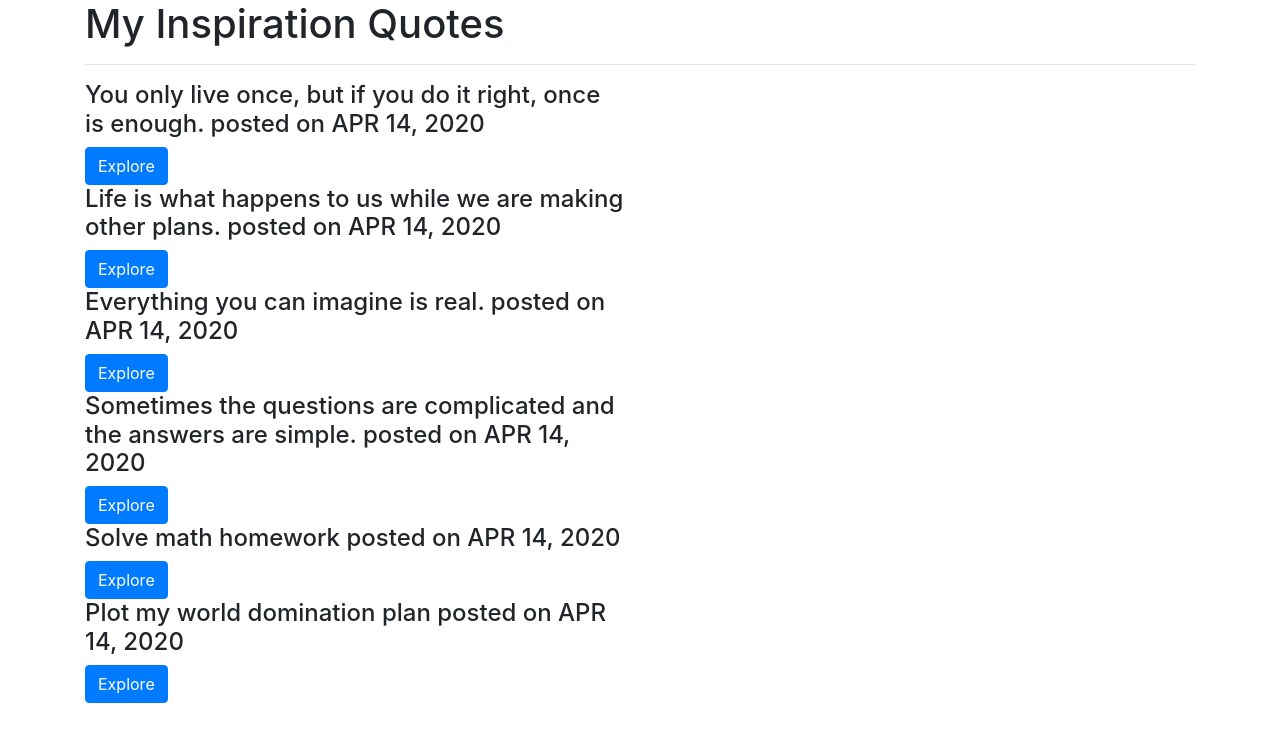
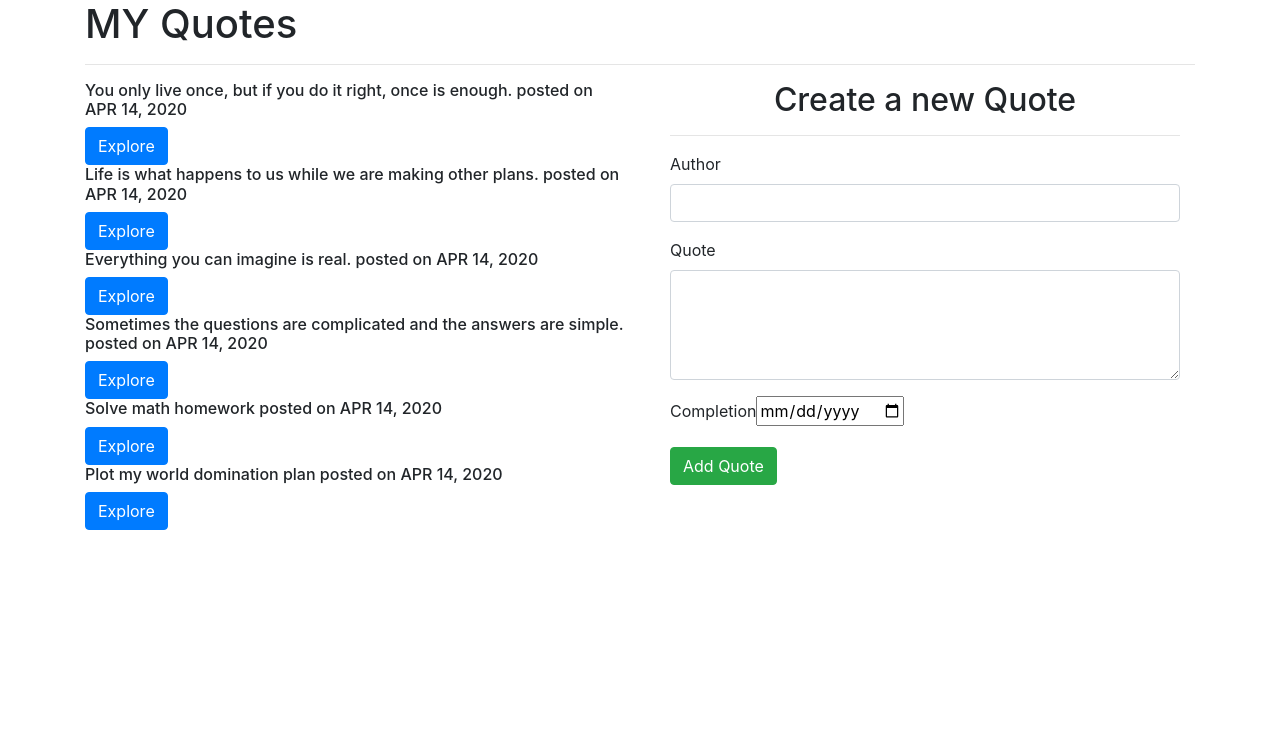
Before and after one commit to dennismwaniki67/angular1, an Angular app: page / in a window 1280 px wide. Shown: the top 742 px of the page. Built offline with nearby package versions, Linux system fonts and the light colour scheme.

Commit message:
We have added a template reference variable #name  to access Angular's form control on this input from the template.

```diff
--- a/src/app/app.module.ts
+++ b/src/app/app.module.ts
@@ -1,4 +1,5 @@
 import { BrowserModule } from '@angular/platform-browser';
+import { FormsModule } from '@angular/forms';
 import { NgModule } from '@angular/core';
 
 import { AppComponent } from './app.component';
@@ -20,7 +21,9 @@
     QuoteFormComponent
   ],
   imports: [
-    BrowserModule
+    BrowserModule,
+
+    FormsModule
   ],
   providers: [],
   bootstrap: [AppComponent]
--- a/src/app/quote-form/quote-form.component.html
+++ b/src/app/quote-form/quote-form.component.html
@@ -1 +1,31 @@
-<p>quote-form works!</p>
+<div class="container-fluid">
+    <h2 class="text-center">Create a new Quote</h2>
+    <hr>
+    <form #quoteForm='ngForm'>
+        <div class="form-group">
+
+            <label for="name">Author</label>
+            <input type="text" class="form-control" id="name" [(ngModel)]="newQuote.name" name="name" #name='ngModel' required>
+            <div [hidden]="name.valid || name.pristine" class="alert alert-danger">
+              <p>Name is required</p>
+            </div>
+        </div>
+        <div class="form-group">
+
+            <label for="description">Quote</label>
+            <textarea class="form-control" id="description" rows="4" [(ngModel)]="newQuote.description" name="description" #description="ngModel" required></textarea>
+            <div [hidden]="description.valid || description.pristine" class="alert alert-danger">
+              <p>Description is required</p>
+            </div>
+        </div>
+        <div class="form-group">
+
+            <label for="complete">Completion</label>
+            <input type='date' id="complete" [(ngModel)]="newQuote.completeDate" name="completeDate" #completeDate="ngModel" required>
+            <div [hidden]="completeDate.valid || completeDate.pristine" class="alert alert-danger">
+              <p>Date is required</p>
+            </div>
+        </div>
+        <button type="submit" class="btn btn-success">Add Quote</button>
+    </form>
+  </div>
--- a/src/app/quote-form/quote-form.component.ts
+++ b/src/app/quote-form/quote-form.component.ts
@@ -1,4 +1,5 @@
-import { Component, OnInit } from '@angular/core';
+import { Component, OnInit, Output, EventEmitter  } from '@angular/core';
+import { Quote } from '../quote';
 
 @Component({
   selector: 'app-quote-form',
@@ -7,6 +8,12 @@
 })
 export class QuoteFormComponent implements OnInit {
 
+  newQuote = new Quote(0,"","",new Date());
+  @Output() addQuote = new EventEmitter<Quote>();
+
+  submitQuote(){
+this.addQuote.emit(this.newQuote);
+  }
   constructor() { }
 
   ngOnInit() {
--- a/src/app/quote/quote.component.html
+++ b/src/app/quote/quote.component.html
@@ -1,12 +1,12 @@
 <div class="container">
-    <h1>My Inspiration Quotes</h1>
+  <h1>MY Quotes</h1>
   <hr>
 
   <div class="row">
     <div class="col-md-6">
       <div *ngFor='let quote of quotes;let i = index'>
         <div>
-            <h4 id={{i}} appStrikethrough>{{quote.name}} posted on {{quote.completeDate|date|uppercase}}</h4>
+          <h6 id={{i}} appStrikethrough>{{quote.name}} posted on {{quote.completeDate|date|uppercase}}</h6>
           <button (click)='toggleDetails(i)' class="btn btn-primary">Explore</button>
         </div>
 
@@ -15,6 +15,9 @@
         </div>
       </div>
     </div>
+    <div class="col-md-6">
+      <app-quote-form (addQuote)="addNewQuote($event)"></app-quote-form>
+    </div>
   </div>
 
 </div>
--- a/src/app/quote/quote.component.ts
+++ b/src/app/quote/quote.component.ts
@@ -18,6 +18,12 @@
   toggleDetails(index){
     this.quotes[index].showDescription = !this.quotes[index].showDescription;
   }
+  addNewQuote(quote){
+    let quoteLength = this.quotes.length;
+    quote.id = quoteLength+1;
+    quote.completeDate = new Date(quote.completeDate)
+    this.quotes.push(quote)
+  }
   deleteGoal(isComplete, index){
     if (isComplete) {
       let toDelete = confirm(`Are you sure you want to delete ${this.quotes[index].name}?`)
```
Lines whose indentation alone changed are shown as unchanged.
